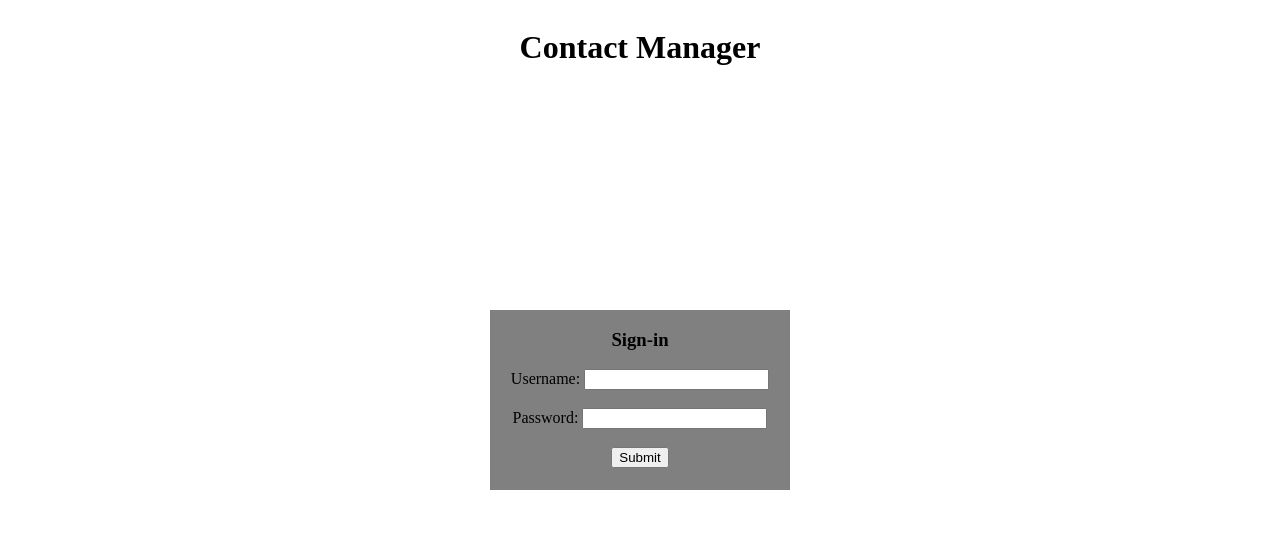
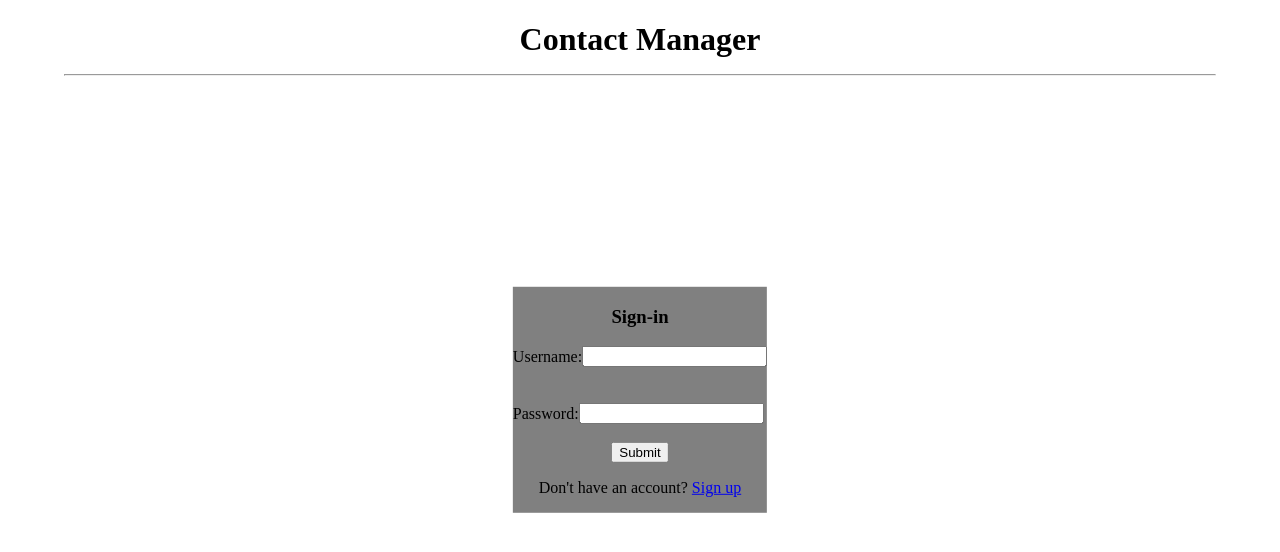
Before and after one commit to leosalazar7/contact-manager, a PHP site: page / in a window 1280 px wide. Shown: the top 552 px of the page. Run offline with PHP 8.4, Linux system fonts and the light colour scheme.

Commit message:
updates??

```diff
--- a/css/style.css
+++ b/css/style.css
@@ -1,8 +1,8 @@
 #title {
     position: absolute;
-    width: auto;
+    width: 90%;
     height: auto;
-    top: 1%;
+    top: 0%;
     left: 50%;
     transform: translateX(-50%);
     text-align: center;
@@ -10,13 +10,19 @@
 }
 
 #center-box {
-    position:absolute;
-    width: 300px;
-    height: 180px;
+    position: absolute;
+    width: auto;
+    height: auto;
     z-index: 15;
     top: 50%;
     left: 50%;
     transform: translate(-50%, -50%);
     background-color: grey;
     text-align: center;
+    border: 15px 5px 5px 15px solid grey;
 }
+
+#form-group {
+    display: flex;
+    align-items: center;
+}
--- a/index.html
+++ b/index.html
@@ -11,23 +11,29 @@
     <div id="title">
         <h1>
             Contact Manager
+            <hr>
         </h1>
     </div>
     <div id="center-box">
         <h3>Sign-in</h3>
-        <form action="api/login_page.php" method="get">
+        <form action="login.php" method="get">
+            <div id="form-group">
                 <label for="username">
                     Username:
                 </label>
                 <input type="text" id="username" name="username">
+            </div>
             <br><br>
+            <div id="form-group">
                 <label for="password">
                     Password:
                 </label>
                 <input type="password" id="password" name="password">
-            <br><br>
+            </div>
+            <br>
             <button>Submit</button>
         </form>
+        <p>Don't have an account? <a href="pages/register.html">Sign up</a></p>
     </div>
 </body>
 </html>
```
Also changed, not shown: api/login_page.php (+2 -7 lines), login.php (added, +31 -0 lines), pages/register.html (added, +13 -0 lines). Lines whose indentation alone changed are shown as unchanged.
